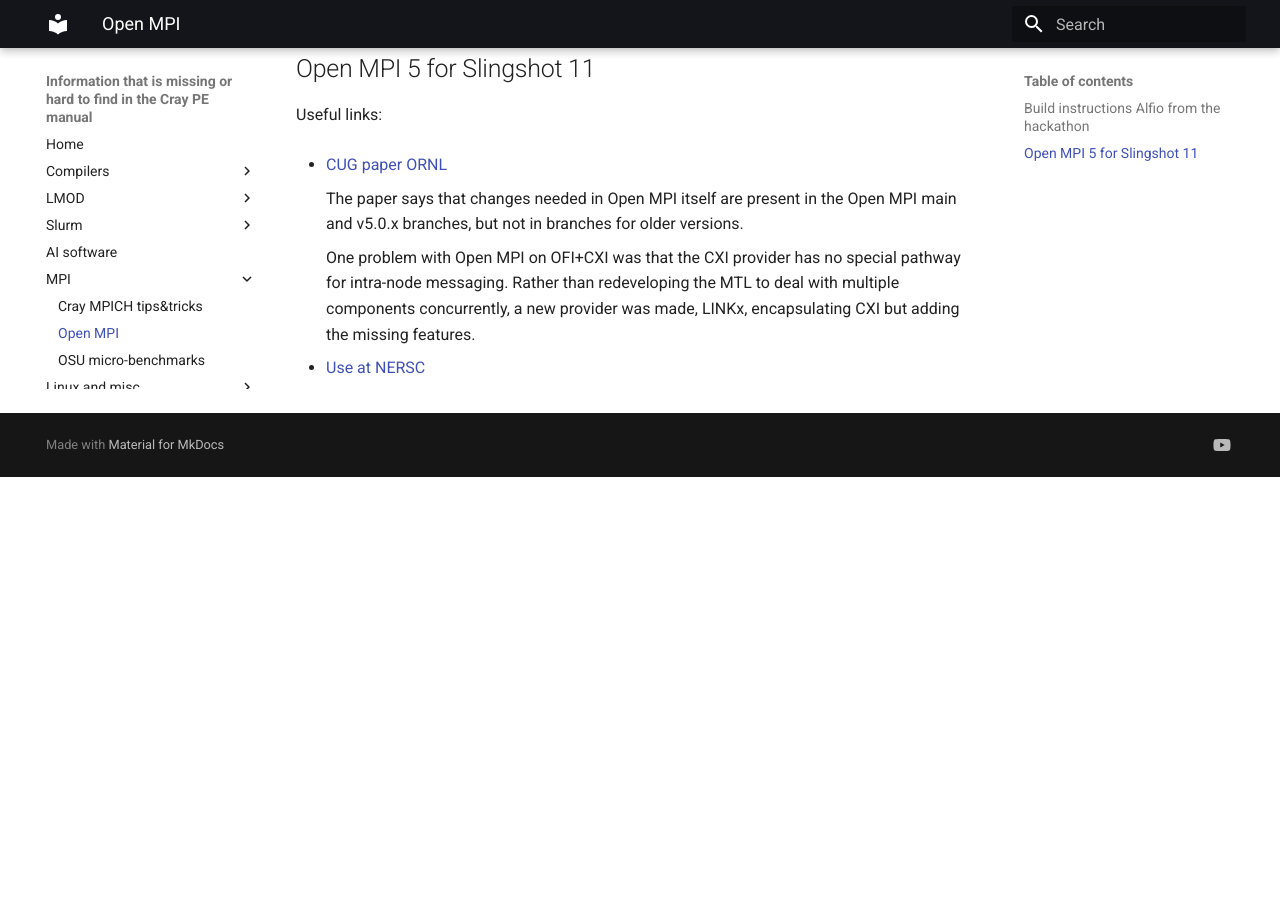
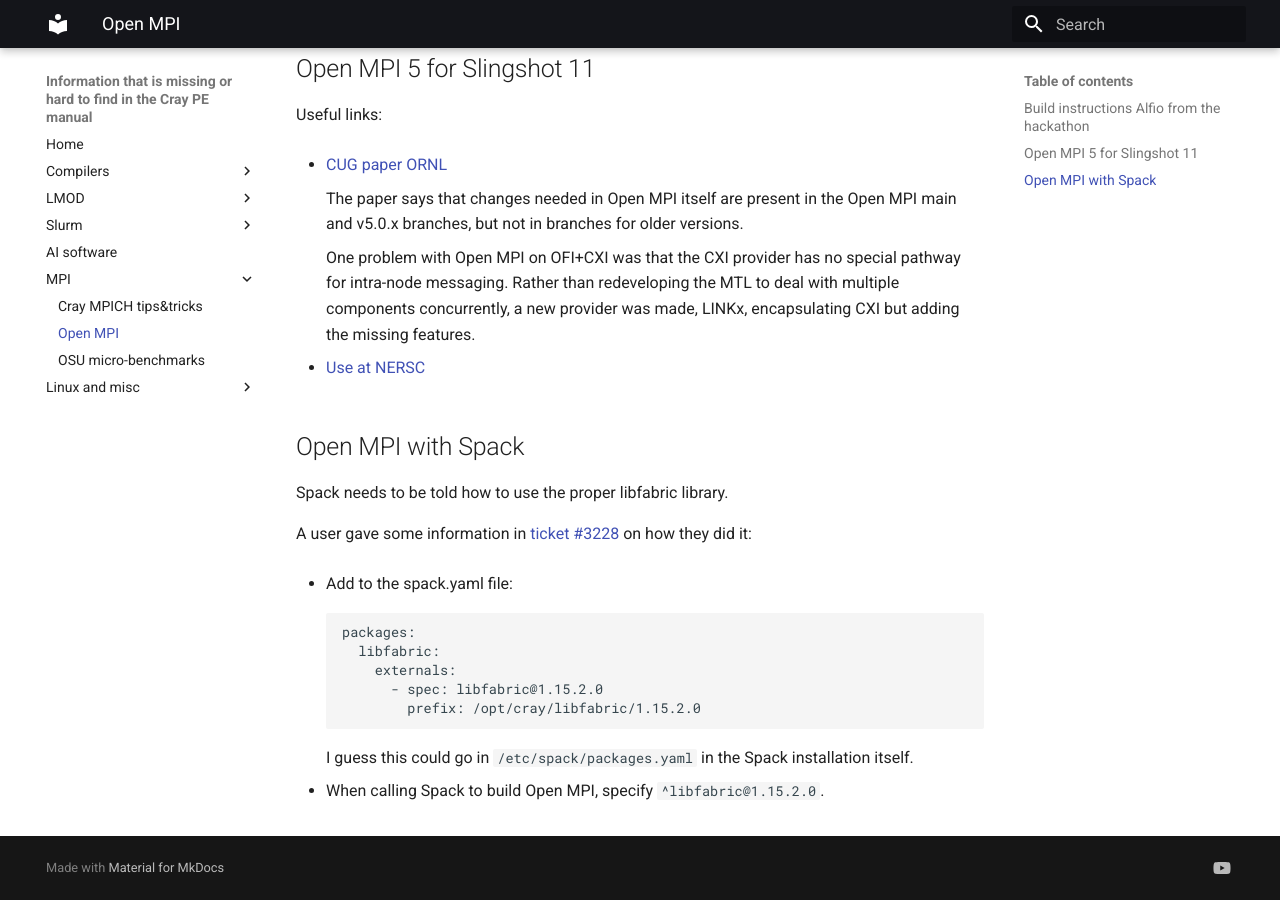
Before and after one commit to klust/LUMI-tips-and-tricks, an MkDocs documentation site: the page built from docs/05_MPI/05_02_OpenMPI.md, in a window 1280 px wide and 900 px high, scrolled down 1031 px. Built offline with MkDocs 1.6.1 and Material for MkDocs 9.7.7, drawn with Linux system fonts in a browser that asks for light colours; before the commit the page ends 1508 px from its top, so only the background shows below that.

Commit message:
Adding information about building Open MPI with Spack.

````diff
--- a/docs/05_MPI/05_02_OpenMPI.md
+++ b/docs/05_MPI/05_02_OpenMPI.md
@@ -62,3 +62,25 @@
     encapsulating CXI but adding the missing features.
 
 -   [Use at NERSC](https://docs.nersc.gov/development/programming-models/mpi/openmpi/)
+
+
+## Open MPI with Spack
+
+Spack needs to be told how to use the proper libfabric library.
+
+A user gave some information in [ticket #3228](https://rt.lumi-supercomputer.eu/Ticket/Display.html?id=3228)
+on how they did it:
+
+-   Add to the spack.yaml file:
+
+    ```
+    packages:
+      libfabric:
+        externals:
+          - spec: libfabric@1.15.2.0
+            prefix: /opt/cray/libfabric/1.15.2.0
+    ```
+
+    I guess this could go in `/etc/spack/packages.yaml` in the Spack installation itself.
+
+-   When calling Spack to build Open MPI, specify `^libfabric@1.15.2.0`.
````
